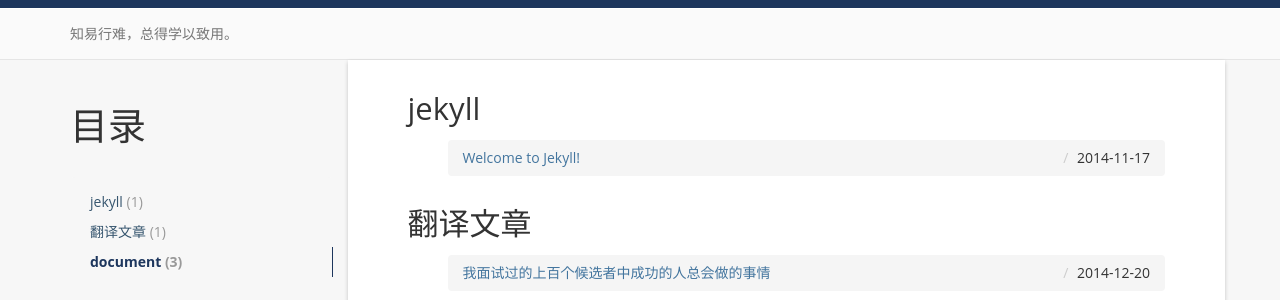
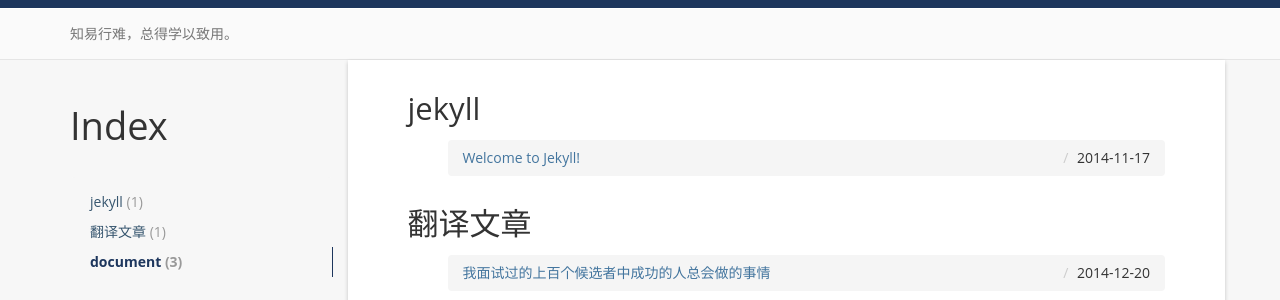
Before and after one commit to SifanGuo/sifanguo.github.io, a Jekyll site: the page built from categories/index.html, in a window 1280 px wide and 1066 px high. Shown: the part 227-527 px from the top of the window. Built offline with Jekyll 4.4.1, drawn with Linux system fonts in a browser that asks for light colours; nearby versions of some CDN libraries; comment, search, counter and statistics services are not loaded.

```diff
--- a/categories/index.html
+++ b/categories/index.html
@@ -9,7 +9,7 @@ header: Posts By Category
     <div class="col-md-3">
       <div class="sidebar hidden-print" role="complementary">
         <div id="navigation">
-        	<h1>目录</h1>
+        	<h1>Index</h1>
       		<ul class="nav sidenav">
 				{% if site.categories.first[0] == null %}
 					{% for category in site.categories %}
```
Also changed, not shown: other parts of categories/index.html (+1 -1 lines).
